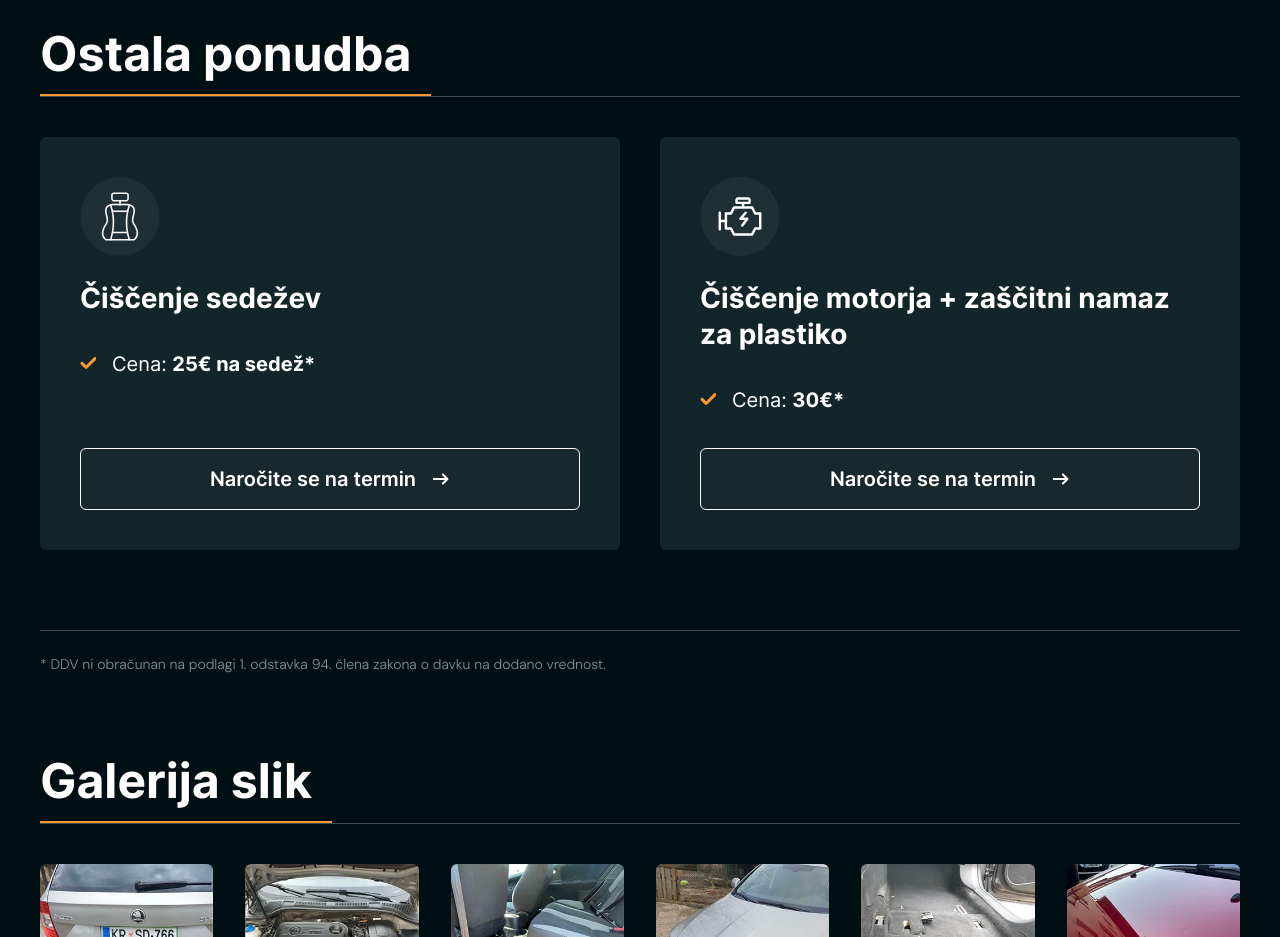
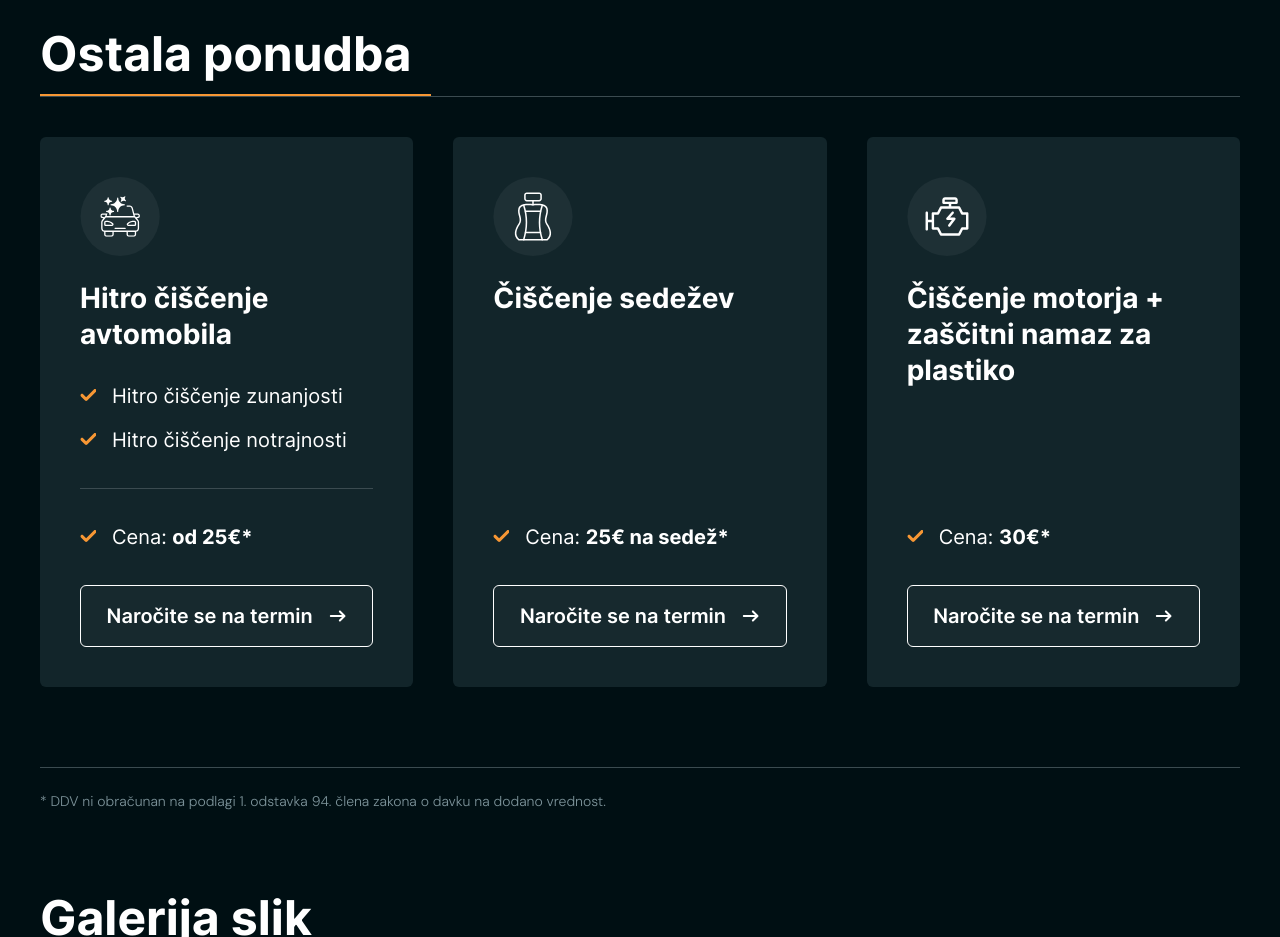
Before and after one commit to Piksie/cleanfreak, a website: page index.html in a window 1280 px wide. Shown: the part 3800-4737 px from the top of the page. Drawn offline with Linux system fonts and the light colour scheme.

Commit message:
Add 'ciscenje vozila' card

```diff
--- a/index.html
+++ b/index.html
@@ -5,7 +5,7 @@
     <meta name="viewport" content="width=device-width, initial-scale=1.0" />
     <meta
       name="description"
-      content="Profesionalne avtokozmetične storitve za vaše vozilo. CleanFreak je specialisti za detajlno poliranje, čiščenje in zaščito vašega osebngea vozila."
+      content="Profesionalne avtokozmetične storitve za vaše vozilo. CleanFreak je specialist za detajlno poliranje, čiščenje in zaščito vašega osebnega vozila."
     />
     <title>Cleanfreak - Profesionalne avtokozmetične storitve</title>
     <link rel="icon" type="image/x-icon" href="/assets/favicon.ico" />
@@ -371,14 +371,39 @@
           </div>
           <div class="features__wrapper">
             <section class="feature">
-              <div class="feature__wrapper" data-option="cistcenje-sedezev">
+              <div class="feature__wrapper" data-option="ciscenje-avtomobila">
                 <img
                   class="feature__icon"
-                  src="assets/icons/cistcenje-sedezev.svg"
+                  src="assets/icons/ciscenje-vozila.svg"
+                  aria-hidden="true"
+                />
+                <h3 class="feature__title">
+                  Hitro čiščenje avtomobila
+                </h3>
+                <div class="feature__items-wrapper">
+                  <ul class="feature__items">
+                    <li class="feature__item">Hitro čiščenje zunanjosti</li>
+                    <li class="feature__item">Hitro čiščenje notrajnosti</li>
+                  </ul>
+                  <ul class="feature__items">
+                    <li class="feature__item">Cena: <span>od 25€*</span></li>
+                  </ul>
+                </div>
+                <a href="#" class="feature__cta"
+                  >Naročite se na termin
+                  <span class="feature__cta__arrow cta-btn__arrow"></span
+                ></a>
+              </div>
+            </section>
+            <section class="feature">
+              <div class="feature__wrapper" data-option="ciscenje-sedezev">
+                <img
+                  class="feature__icon"
+                  src="assets/icons/ciscenje-sedezev.svg"
                   aria-hidden="true"
                 />
                 <h3 class="feature__title">Čiščenje sedežev</h3>
-                <div class="feature__items-wrapper">
+                <div class="feature__items-wrapper feature__items-wrapper--no-features">
                   <ul class="feature__items">
                     <li class="feature__item">
                       Cena: <span>25€ na sedež*</span>
@@ -401,7 +426,7 @@
                 <h3 class="feature__title">
                   Čiščenje motorja + zaščitni namaz za plastiko
                 </h3>
-                <div class="feature__items-wrapper">
+                <div class="feature__items-wrapper feature__items-wrapper--no-features">
                   <ul class="feature__items">
                     <li class="feature__item">Cena: <span>30€*</span></li>
                   </ul>
@@ -642,7 +667,10 @@
                         <option value="detailing-poliranje-komplet-2">
                           Komplet detailing in poliranje 2
                         </option>
-                        <option value="cistcenje-sedezev">
+                        <option value="ciscenje-avtomobila">
+                          Hitro čiščenje avtomobila
+                        </option>
+                        <option value="ciscenje-sedezev">
                           Čiščenje sedežev
                         </option>
                         <option value="ciscenje-motorja">
--- a/sass/layout/_features.scss
+++ b/sass/layout/_features.scss
@@ -83,6 +83,10 @@
     flex-direction: column;
     justify-content: space-between;
     height: 100%;
+  }
+
+  &__items-wrapper--no-features {
+    justify-content: flex-end;
   }
 
   &__items {
```
Also changed, not shown: assets/icons/ciscenje-sedezev.svg (renamed from assets/icons/cistcenje-sedezev.svg), assets/icons/ciscenje-vozila.svg (added), styles.css.
